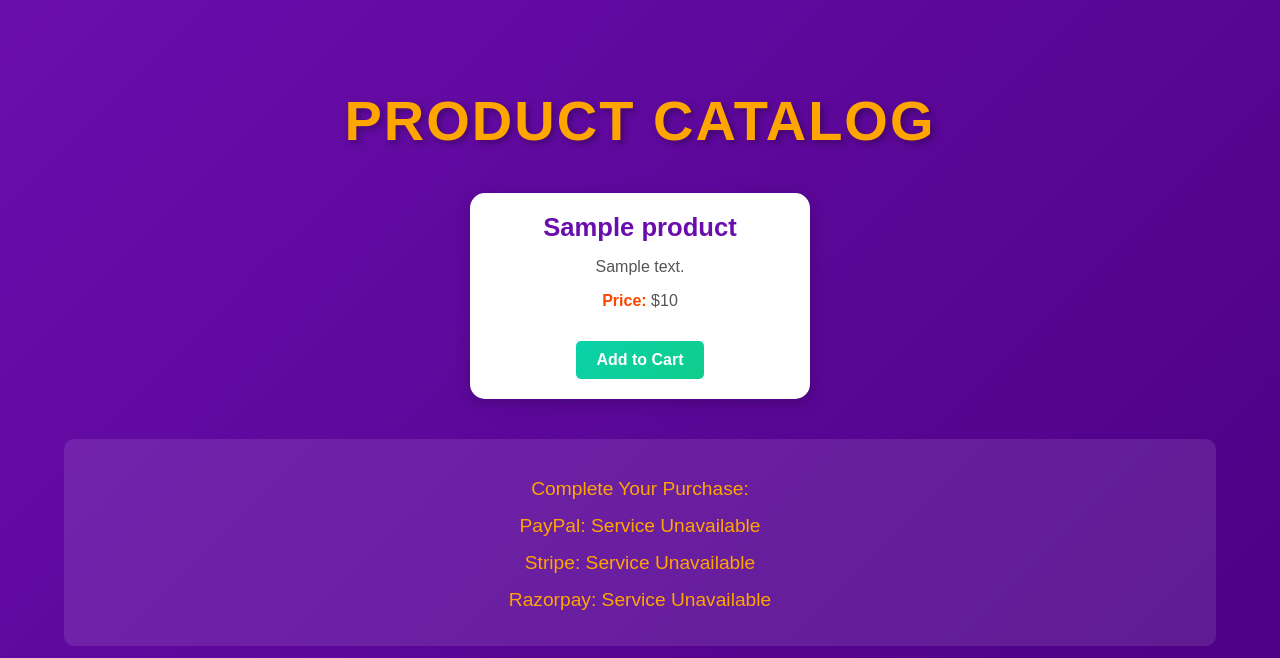
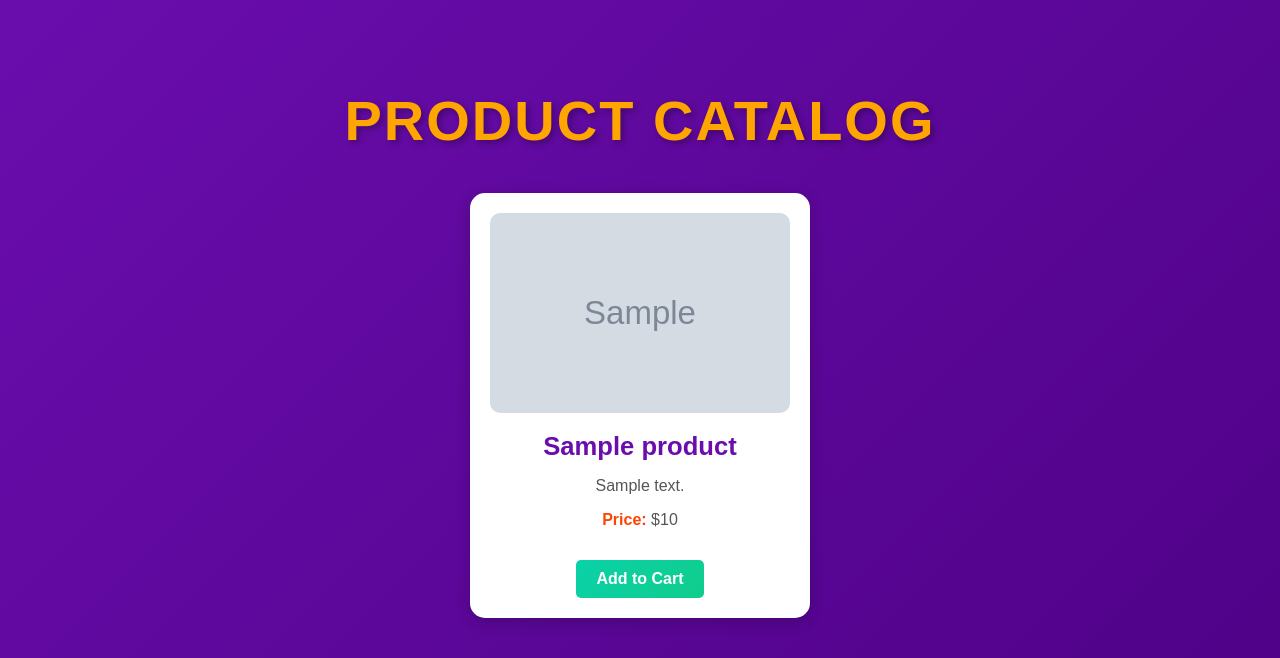
Before and after one commit to Samriddha11/FlaskStore-FFChaosdemo, a Flask app: template frontend/templates/catalog.html in a window 1280 px wide. Shown: the top 658 px of the page. Run offline with Flask 3, Linux system fonts and the light colour scheme; the template is opened without the code that fills it: most values are stand-ins (such as "Sample title", 1, 10 or a date in 2020); grey boxes marked "Sample" are stand-in pictures.

Commit message:
Update catalog.html

```diff
--- a/frontend/templates/catalog.html
+++ b/frontend/templates/catalog.html
@@ -48,6 +48,13 @@
         .product-card:hover {
             transform: translateY(-10px);
             box-shadow: 0 6px 20px rgba(0, 0, 0, 0.3);
+        }
+        .product-card img {
+            width: 100%;
+            height: 200px;
+            object-fit: cover;
+            border-radius: 10px;
+            margin-bottom: 15px;
         }
         .product-card h3 {
             margin: 0 0 10px;
@@ -128,6 +135,7 @@
     <div class="product-grid">
         {% for product in products %}
         <div class="product-card">
+            <img src="{{ url_for('static', filename='images/' + product.image) }}" alt="{{ product.name }} Image">
             <h3>{{ product.name }}</h3>
             <p>{{ product.description }}</p>
             <p><strong>Price:</strong> ${{ product.price }}</p>
```
